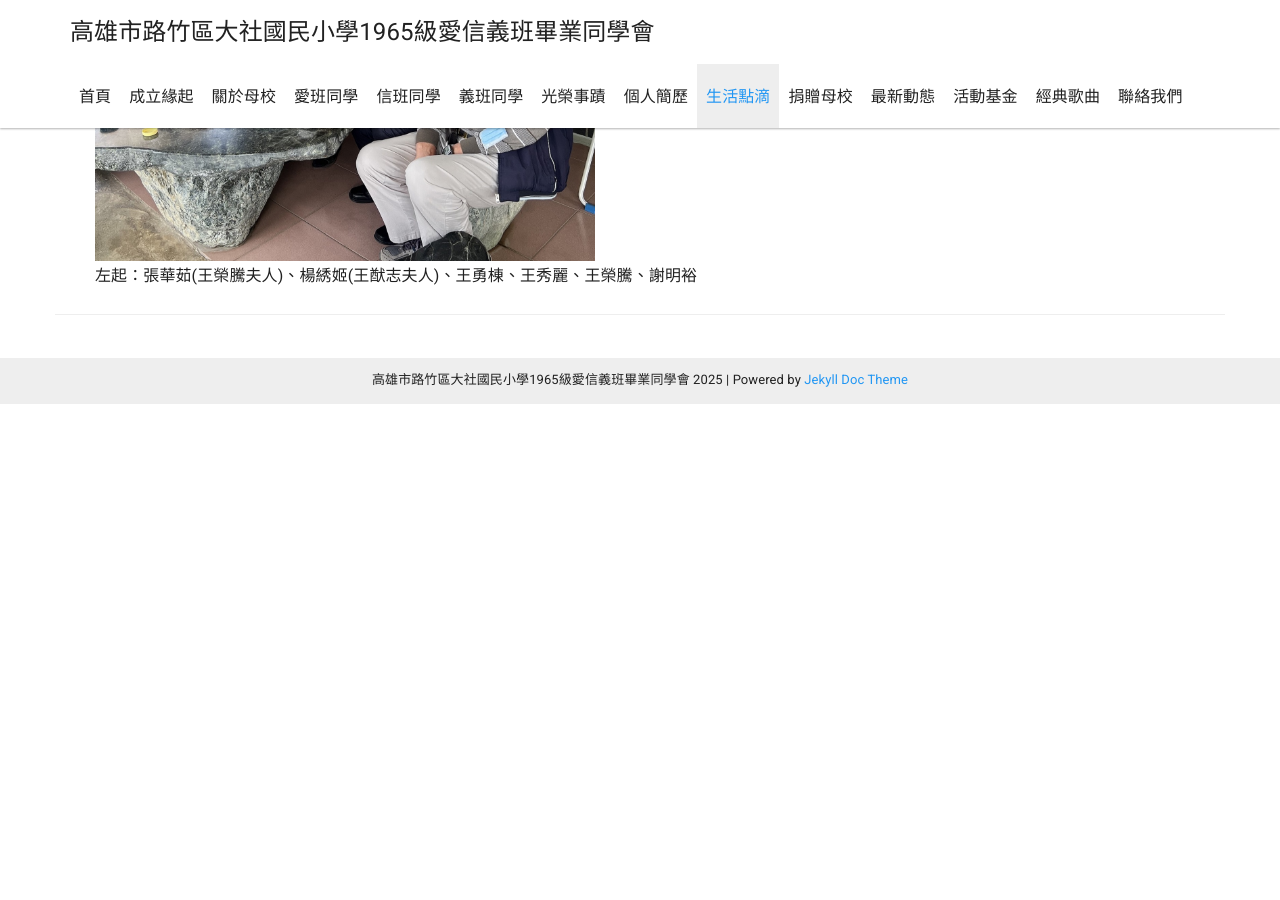
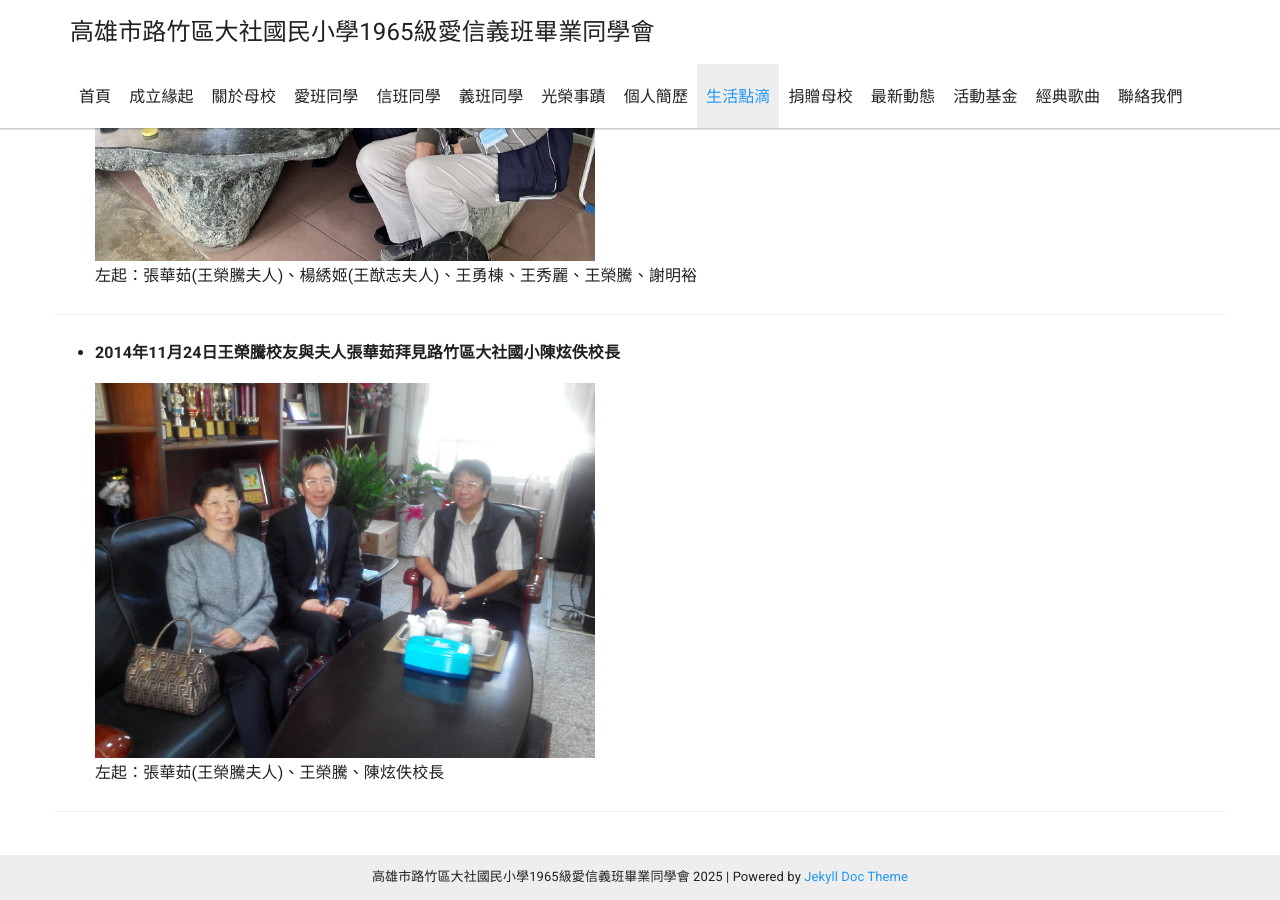
Before and after one commit to dashe1965/dashe1965.github.io, a Jekyll site: the page built from _docs/life/life.md, in a window 1280 px wide and 900 px high, scrolled down 2006 px. Built offline with Jekyll 4.4.1, drawn with Linux system fonts in a browser that asks for light colours; nearby versions of some CDN libraries; before the commit the page ends 2411 px from its top, so only the background shows below that.

Commit message:
Update life.md

```diff
--- a/_docs/life/life.md
+++ b/_docs/life/life.md
@@ -28,3 +28,11 @@ sectionid: life
        width="500"
        alt="2024年12月13日於王勇棟一甲恬寮餐敘後合照" border="10" />
   左起：張華茹(王榮騰夫人)、楊綉姬(王猷志夫人)、王勇棟、王秀麗、王榮騰、謝明裕
+
+  ---
+- **2014年11月24日王榮騰校友與夫人張華茹拜見路竹區大社國小陳炫佚校長**
+
+  <img src="/img/life_2014年11月24日王榮騰校友與夫人張華茹拜見路竹區大社國小陳炫佚校長.jpg"
+       width="500"
+       alt="2014年11月24日王榮騰校友與夫人張華茹拜見路竹區大社國小陳炫佚校長" border="10" />
+  左起：張華茹(王榮騰夫人)、王榮騰、陳炫佚校長
```
